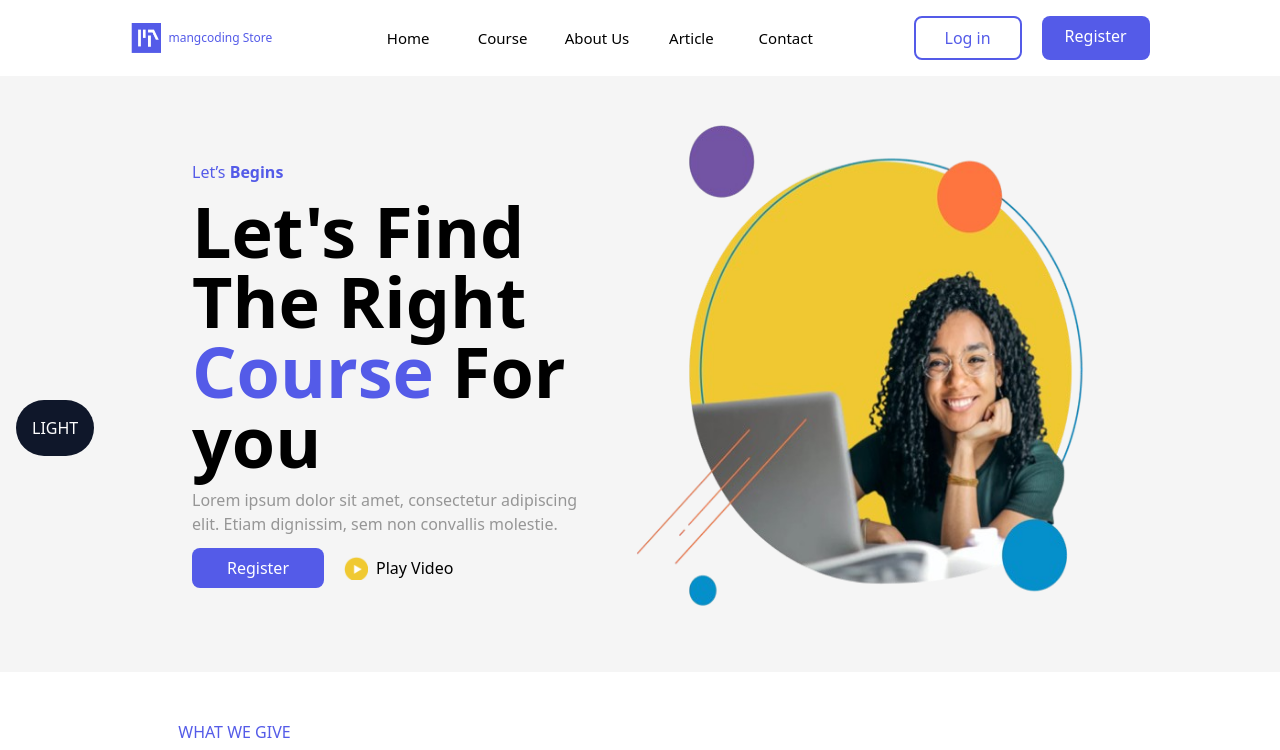
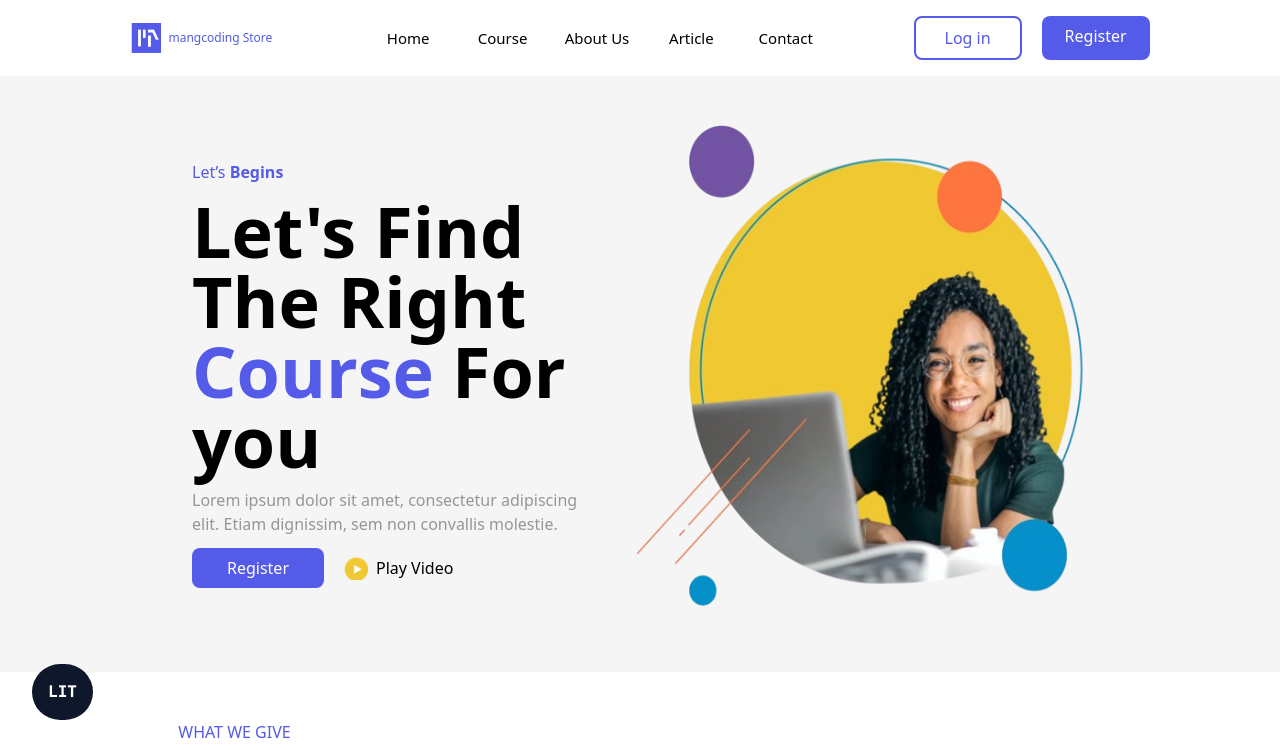
Before and after one commit to Molaei07/design-tailwind, a React (Vite) app: page / in a window 1280 px wide. Shown: the top 750 px of the page. Built offline with nearby package versions, Linux system fonts and the light colour scheme.

Commit message:
fixed dark mode

```diff
--- a/src/components/darkMode/darkMode.jsx
+++ b/src/components/darkMode/darkMode.jsx
@@ -6,8 +6,8 @@
     }
 
     return (
-        <button onClick={toggleDarkMode} className='p-4 text-white bg-slate-900 rounded-full fixed left-4 top-1/2'>
-            {darkMode ? 'LIGHT' : 'DARK'}
+        <button onClick={toggleDarkMode} className='font-mono p-4 font-bold text-white bg-slate-900 dark:bg-white dark:text-slate-900 rounded-full fixed left-8 bottom-20'>
+            {darkMode ? 'LIT' : 'DRK'}
         </button>
     );
 }
```
